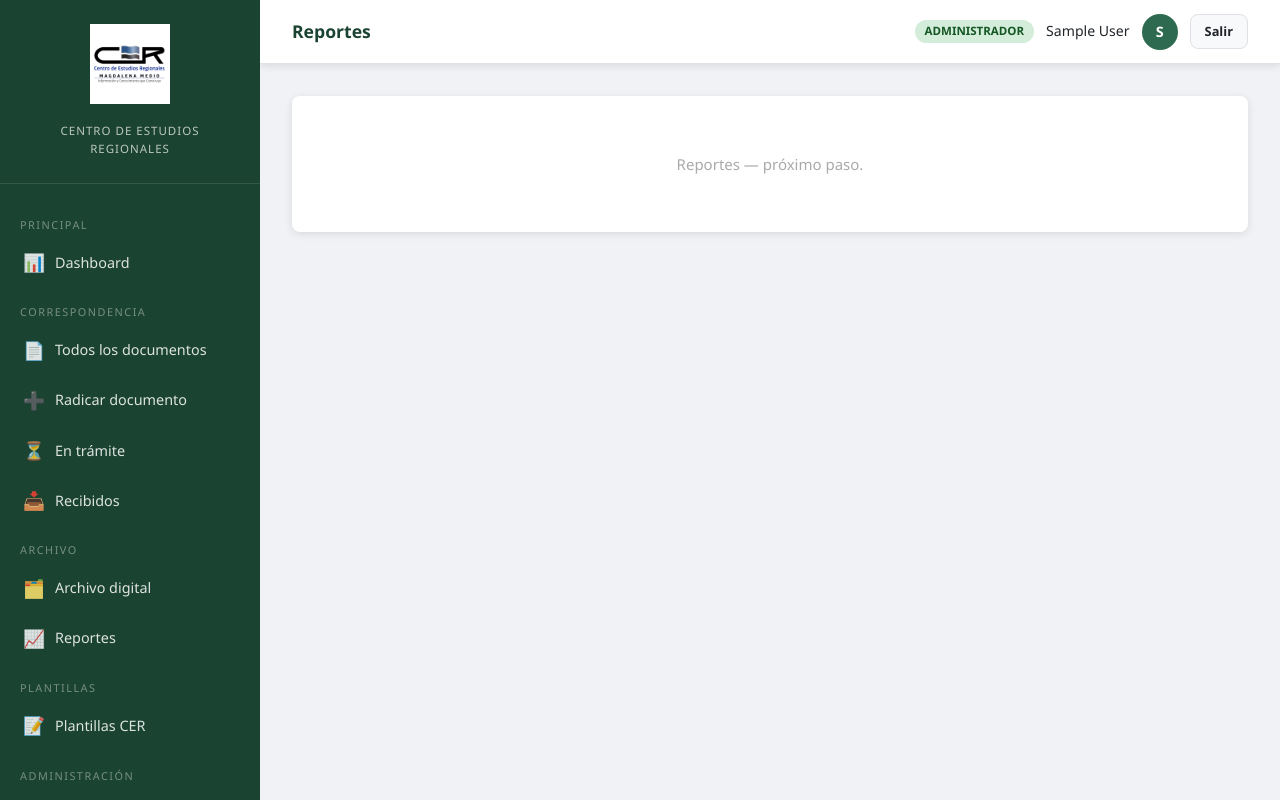
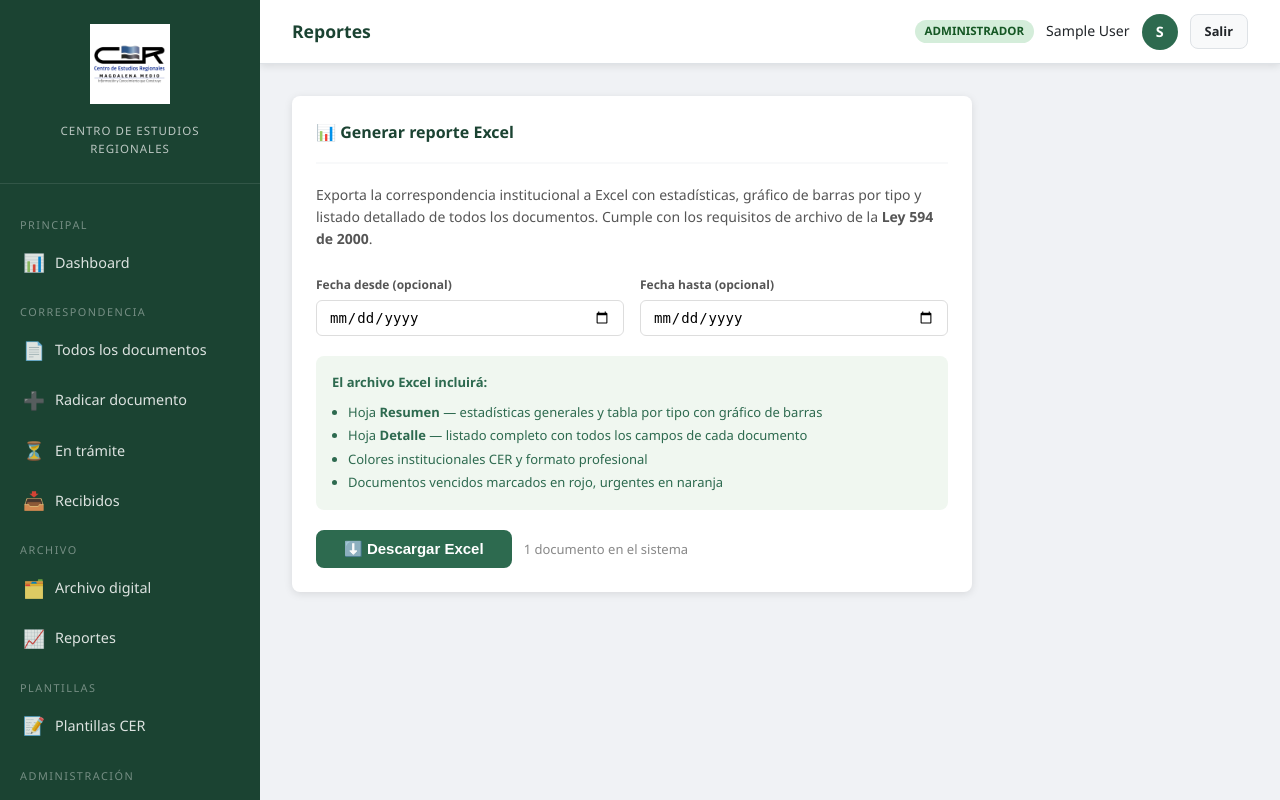
Before and after one commit to SwbasAprende/cer-correspondencia, a Django app: page /reportes/ in a window 1280 px wide. Run offline with Django 4.2, Linux system fonts and the light colour scheme; a user stored in the database is signed in; tables that the repository leaves empty hold one stand-in row (values such as "Sample post").

Commit message:
feat: reportes Excel institucionales con estadísticas y gráfico

```diff
--- a/reportes/urls.py
+++ b/reportes/urls.py
@@ -2,5 +2,6 @@ from django.urls import path
 from . import views
 
 urlpatterns = [
-    path('reportes/', views.reporte_lista, name='reporte_lista'),
+    path('reportes/',        views.reporte_lista,   name='reporte_lista'),
+    path('reportes/excel/',  views.exportar_excel,  name='exportar_excel'),
 ]
--- a/reportes/views.py
+++ b/reportes/views.py
@@ -1,7 +1,314 @@
 from django.shortcuts import render
 from django.contrib.auth.decorators import login_required
+from django.http import HttpResponse
+from django.utils import timezone
+from correspondencia.models import Documento
+import openpyxl
+from openpyxl.styles import (
+    PatternFill, Font, Alignment, Border, Side
+)
+from openpyxl.utils import get_column_letter
+from openpyxl.chart import BarChart, Reference
+import datetime
+
+
+# ── Colores institucionales CER ──────────────────────────────────────────────
+VERDE_OSCURO  = "1A3A2A"
+VERDE_MEDIO   = "2D6A4F"
+VERDE_CLARO   = "E8F5E9"
+BLANCO        = "FFFFFF"
+GRIS_CLARO    = "F5F5F5"
+GRIS_BORDE    = "DDDDDD"
+ROJO_VENCIDO  = "FFEBEE"
+NARANJA_URGENTE = "FFF3E0"
+
+
+def _borde_delgado():
+    lado = Side(style='thin', color=GRIS_BORDE)
+    return Border(left=lado, right=lado, top=lado, bottom=lado)
+
+
+def _celda_titulo(ws, fila, col_inicio, col_fin, texto):
+    """Escribe un título de sección con fondo verde oscuro."""
+    celda = ws.cell(row=fila, column=col_inicio, value=texto)
+    celda.font      = Font(bold=True, color=BLANCO, size=10)
+    celda.fill      = PatternFill("solid", fgColor=VERDE_OSCURO)
+    celda.alignment = Alignment(horizontal='left', vertical='center')
+    if col_fin > col_inicio:
+        ws.merge_cells(start_row=fila, start_column=col_inicio,
+                       end_row=fila, end_column=col_fin)
+
+
+def _celda_encabezado(celda, texto):
+    """Encabezado de columna — fondo verde medio, texto blanco."""
+    celda.value     = texto
+    celda.font      = Font(bold=True, color=BLANCO, size=9)
+    celda.fill      = PatternFill("solid", fgColor=VERDE_MEDIO)
+    celda.alignment = Alignment(horizontal='center', vertical='center', wrap_text=True)
+    celda.border    = _borde_delgado()
+
+
+def _celda_dato(celda, valor, par=False, color=None):
+    """Celda de dato con fondo alternado."""
+    celda.value     = valor
+    celda.font      = Font(size=9)
+    celda.alignment = Alignment(vertical='center', wrap_text=True)
+    celda.border    = _borde_delgado()
+    if color:
+        celda.fill  = PatternFill("solid", fgColor=color)
+    elif par:
+        celda.fill  = PatternFill("solid", fgColor=VERDE_CLARO)
+    else:
+        celda.fill  = PatternFill("solid", fgColor=BLANCO)
 
 
 @login_required
 def reporte_lista(request):
-    return render(request, 'reportes/lista.html', {})
+    """Vista del formulario de reportes."""
+    contexto = {
+        'total': Documento.objects.count(),
+        'hoy':   timezone.now().date(),
+    }
+    return render(request, 'reportes/lista.html', contexto)
+
+
+@login_required
+def exportar_excel(request):
+    """Genera y descarga el reporte Excel institucional del CER."""
+
+    # ── Filtro por fechas ────────────────────────────────────────────────────
+    fecha_desde_str = request.GET.get('fecha_desde', '')
+    fecha_hasta_str = request.GET.get('fecha_hasta', '')
+
+    docs = Documento.objects.all().order_by('-fecha_radicacion')
+
+    try:
+        if fecha_desde_str:
+            fecha_desde = datetime.date.fromisoformat(fecha_desde_str)
+            docs = docs.filter(fecha_radicacion__gte=fecha_desde)
+        if fecha_hasta_str:
+            fecha_hasta = datetime.date.fromisoformat(fecha_hasta_str)
+            docs = docs.filter(fecha_radicacion__lte=fecha_hasta)
+    except ValueError:
+        pass
+
+    docs = list(docs)
+
+    # ── Crear libro Excel ────────────────────────────────────────────────────
+    wb = openpyxl.Workbook()
+
+    # ════════════════════════════════════════════════════════════════════════
+    # HOJA 1 — RESUMEN
+    # ════════════════════════════════════════════════════════════════════════
+    ws1 = wb.active
+    ws1.title = "Resumen"
+    ws1.sheet_view.showGridLines = False
+    ws1.column_dimensions['A'].width = 30
+    ws1.column_dimensions['B'].width = 15
+    ws1.column_dimensions['C'].width = 15
+    ws1.column_dimensions['D'].width = 15
+    ws1.column_dimensions['E'].width = 15
+
+    fila = 1
+
+    # Encabezado institucional
+    ws1.row_dimensions[fila].height = 30
+    enc = ws1.cell(row=fila, column=1,
+                   value="CENTRO DE ESTUDIOS REGIONALES — CER")
+    enc.font      = Font(bold=True, color=VERDE_OSCURO, size=14)
+    enc.alignment = Alignment(horizontal='left', vertical='center')
+    ws1.merge_cells(f'A{fila}:E{fila}')
+
+    fila += 1
+    sub = ws1.cell(row=fila, column=1,
+                   value="Reporte de Correspondencia Institucional — Ley 594 de 2000")
+    sub.font      = Font(color="555555", size=10, italic=True)
+    sub.alignment = Alignment(horizontal='left', vertical='center')
+    ws1.merge_cells(f'A{fila}:E{fila}')
+
+    fila += 1
+    fecha_gen = ws1.cell(row=fila, column=1,
+                         value=f"Generado: {timezone.now().strftime('%d/%m/%Y %H:%M:%S')}")
+    fecha_gen.font      = Font(color="888888", size=9)
+    fecha_gen.alignment = Alignment(horizontal='left')
+    ws1.merge_cells(f'A{fila}:E{fila}')
+
+    if fecha_desde_str or fecha_hasta_str:
+        fila += 1
+        rango_txt = f"Período: {fecha_desde_str or 'inicio'} al {fecha_hasta_str or 'hoy'}"
+        rango_cel = ws1.cell(row=fila, column=1, value=rango_txt)
+        rango_cel.font      = Font(color="888888", size=9, italic=True)
+        rango_cel.alignment = Alignment(horizontal='left')
+        ws1.merge_cells(f'A{fila}:E{fila}')
+
+    fila += 2
+
+    # ── Estadísticas generales ───────────────────────────────────────────────
+    _celda_titulo(ws1, fila, 1, 5, "  ESTADÍSTICAS GENERALES")
+    ws1.row_dimensions[fila].height = 20
+    fila += 1
+
+    stats = [
+        ("Total de documentos",          len(docs)),
+        ("Documentos recibidos",          sum(1 for d in docs if d.estado == 'recibido')),
+        ("Documentos en trámite",         sum(1 for d in docs if d.estado == 'en_tramite')),
+        ("Documentos respondidos",        sum(1 for d in docs if d.estado == 'respondido')),
+        ("Documentos archivados",         sum(1 for d in docs if d.estado == 'archivado')),
+        ("Documentos vencidos",           sum(1 for d in docs if d.esta_vencido)),
+        ("Documentos urgentes",           sum(1 for d in docs if d.prioridad == 'urgente')),
+        ("Documentos confidenciales",     sum(1 for d in docs if d.prioridad == 'confidencial')),
+    ]
+
+    for i, (etiqueta, valor) in enumerate(stats):
+        ws1.row_dimensions[fila].height = 18
+        _celda_dato(ws1.cell(row=fila, column=1), etiqueta, par=(i % 2 == 0))
+        c_val = ws1.cell(row=fila, column=2, value=valor)
+        c_val.font      = Font(bold=True, size=11, color=VERDE_OSCURO)
+        c_val.alignment = Alignment(horizontal='center', vertical='center')
+        c_val.border    = _borde_delgado()
+        if i % 2 == 0:
+            c_val.fill = PatternFill("solid", fgColor=VERDE_CLARO)
+        fila += 1
+
+    fila += 2
+
+    # ── Documentos por tipo ──────────────────────────────────────────────────
+    _celda_titulo(ws1, fila, 1, 5, "  DOCUMENTOS POR TIPO")
+    ws1.row_dimensions[fila].height = 20
+    fila += 1
+
+    encabezados_tipo = ["Tipo", "Total", "Recibidos", "En Trámite", "Respondidos"]
+    for col, txt in enumerate(encabezados_tipo, 1):
+        _celda_encabezado(ws1.cell(row=fila, column=col), txt)
+    ws1.row_dimensions[fila].height = 20
+    fila_inicio_grafico = fila
+
+    tipos_labels = []
+    tipos_valores = []
+
+    for i, (codigo, nombre) in enumerate(Documento.Tipo.choices):
+        docs_tipo = [d for d in docs if d.tipo == codigo]
+        if not docs_tipo:
+            continue
+        ws1.row_dimensions[fila].height = 18
+        _celda_dato(ws1.cell(row=fila, column=1), nombre,            par=(i % 2 == 0))
+        _celda_dato(ws1.cell(row=fila, column=2), len(docs_tipo),    par=(i % 2 == 0))
+        _celda_dato(ws1.cell(row=fila, column=3),
+                    sum(1 for d in docs_tipo if d.estado == 'recibido'),   par=(i % 2 == 0))
+        _celda_dato(ws1.cell(row=fila, column=4),
+                    sum(1 for d in docs_tipo if d.estado == 'en_tramite'), par=(i % 2 == 0))
+        _celda_dato(ws1.cell(row=fila, column=5),
+                    sum(1 for d in docs_tipo if d.estado == 'respondido'), par=(i % 2 == 0))
+        tipos_labels.append(nombre)
+        tipos_valores.append(len(docs_tipo))
+        fila += 1
+
+    fila_fin_grafico = fila - 1
+    fila += 2
+
+    # ── Gráfico de barras por tipo ───────────────────────────────────────────
+    if tipos_valores:
+        chart = BarChart()
+        chart.type    = "col"
+        chart.title   = "Documentos por Tipo"
+        chart.y_axis.title = "Cantidad"
+        chart.x_axis.title = "Tipo"
+        chart.style   = 10
+        chart.width   = 18
+        chart.height  = 10
+
+        data = Reference(ws1,
+                         min_col=2, max_col=2,
+                         min_row=fila_inicio_grafico,
+                         max_row=fila_fin_grafico)
+        cats = Reference(ws1,
+                         min_col=1,
+                         min_row=fila_inicio_grafico + 1,
+                         max_row=fila_fin_grafico)
+        chart.add_data(data, titles_from_data=True)
+        chart.set_categories(cats)
+        ws1.add_chart(chart, f"A{fila}")
+
+    # ════════════════════════════════════════════════════════════════════════
+    # HOJA 2 — DETALLE
+    # ════════════════════════════════════════════════════════════════════════
+    ws2 = wb.create_sheet("Detalle")
+    ws2.sheet_view.showGridLines = False
+
+    # Anchos de columna
+    anchos = [12, 18, 10, 10, 12, 25, 25, 25, 40, 12, 12, 12, 20, 20]
+    for i, ancho in enumerate(anchos, 1):
+        ws2.column_dimensions[get_column_letter(i)].width = ancho
+
+    # Encabezado institucional hoja 2
+    ws2.row_dimensions[1].height = 28
+    enc2 = ws2.cell(row=1, column=1,
+                    value="CENTRO DE ESTUDIOS REGIONALES — CER · Detalle de Correspondencia")
+    enc2.font      = Font(bold=True, color=VERDE_OSCURO, size=12)
+    enc2.alignment = Alignment(horizontal='left', vertical='center')
+    ws2.merge_cells('A1:N1')
+
+    ws2.row_dimensions[2].height = 18
+    sub2 = ws2.cell(row=2, column=1,
+                    value=f"Generado: {timezone.now().strftime('%d/%m/%Y %H:%M')}  |  Total: {len(docs)} documentos")
+    sub2.font      = Font(color="888888", size=9, italic=True)
+    sub2.alignment = Alignment(horizontal='left', vertical='center')
+    ws2.merge_cells('A2:N2')
+
+    # Encabezados de columnas
+    fila2 = 4
+    ws2.row_dimensions[fila2].height = 30
+    cols = [
+        "Radicado", "Fecha Radicación", "Tipo", "Flujo",
+        "Prioridad", "Remitente", "Destinatario", "Entidad",
+        "Asunto", "Estado", "Fecha Límite", "Fecha Respuesta",
+        "Responsable", "Radicado Por"
+    ]
+    for col, txt in enumerate(cols, 1):
+        _celda_encabezado(ws2.cell(row=fila2, column=col), txt)
+
+    fila2 += 1
+
+    for i, doc in enumerate(docs):
+        ws2.row_dimensions[fila2].height = 16
+        par = (i % 2 == 0)
+
+        # Color especial para vencidos y urgentes
+        if doc.esta_vencido:
+            color_fila = ROJO_VENCIDO.replace("#", "")
+        elif doc.prioridad == 'urgente':
+            color_fila = NARANJA_URGENTE.replace("#", "")
+        else:
+            color_fila = None
+
+        valores = [
+            doc.radicado,
+            doc.fecha_radicacion.strftime('%d/%m/%Y') if doc.fecha_radicacion else '',
+            doc.get_tipo_display(),
+            doc.get_flujo_display(),
+            doc.get_prioridad_display(),
+            doc.remitente,
+            doc.destinatario,
+            doc.entidad or '',
+            doc.asunto,
+            doc.get_estado_display(),
+            doc.fecha_limite.strftime('%d/%m/%Y') if doc.fecha_limite else '',
+            doc.fecha_respuesta.strftime('%d/%m/%Y') if doc.fecha_respuesta else '',
+            str(doc.responsable) if doc.responsable else '',
+            str(doc.radicado_por) if doc.radicado_por else '',
+        ]
+
+        for col, valor in enumerate(valores, 1):
+            _celda_dato(ws2.cell(row=fila2, column=col), valor,
+                        par=par, color=color_fila)
+
+        fila2 += 1
+
+    # ── Generar respuesta HTTP ───────────────────────────────────────────────
+    nombre_archivo = f"reporte_CER_{timezone.now().strftime('%Y%m%d_%H%M')}.xlsx"
+    response = HttpResponse(
+        content_type='application/vnd.openxmlformats-officedocument.spreadsheetml.sheet'
+    )
+    response['Content-Disposition'] = f'attachment; filename="{nombre_archivo}"'
+    wb.save(response)
+    return response
--- a/templates/correspondencia/lista.html
+++ b/templates/correspondencia/lista.html
@@ -80,6 +80,7 @@
         {{ total }} resultado{% if total != 1 %}s{% endif %}
       </span>
     </span>
+
     {% if user.puede_radicar %}
       <a href="{% url 'documento_nuevo' %}" class="btn-cer btn-primario">➕ Radicar nuevo</a>
     {% endif %}
--- a/templates/reportes/lista.html
+++ b/templates/reportes/lista.html
@@ -1,8 +1,62 @@
 {% extends "base/base.html" %}
 {% block titulo %}Reportes{% endblock %}
 {% block topbar_titulo %}Reportes{% endblock %}
+
 {% block contenido %}
-<div class="cer-card">
-  <p style="color:#aaa;text-align:center;padding:32px;">Reportes — próximo paso.</p>
+
+<div class="cer-card" style="max-width:680px;">
+  <div class="cer-card-header">
+    <span class="cer-card-titulo">📊 Generar reporte Excel</span>
+  </div>
+
+  <p style="color:#555;font-size:14px;margin-bottom:24px;line-height:1.6;">
+    Exporta la correspondencia institucional a Excel con estadísticas,
+    gráfico de barras por tipo y listado detallado de todos los documentos.
+    Cumple con los requisitos de archivo de la <strong>Ley 594 de 2000</strong>.
+  </p>
+
+  <form method="get" action="{% url 'exportar_excel' %}">
+    <div style="display:grid;grid-template-columns:1fr 1fr;gap:16px;margin-bottom:20px;">
+      <div>
+        <label style="font-size:12px;font-weight:600;color:#555;display:block;margin-bottom:6px;">
+          Fecha desde (opcional)
+        </label>
+        <input
+          type="date"
+          name="fecha_desde"
+          style="width:100%;padding:8px 12px;border:1px solid #ddd;border-radius:6px;font-size:14px;box-sizing:border-box;">
+      </div>
+      <div>
+        <label style="font-size:12px;font-weight:600;color:#555;display:block;margin-bottom:6px;">
+          Fecha hasta (opcional)
+        </label>
+        <input
+          type="date"
+          name="fecha_hasta"
+          value="{{ hoy }}"
+          style="width:100%;padding:8px 12px;border:1px solid #ddd;border-radius:6px;font-size:14px;box-sizing:border-box;">
+      </div>
+    </div>
+
+    <div style="background:#f0f7f0;border-radius:8px;padding:16px;margin-bottom:20px;font-size:13px;color:#2d6a4f;">
+      <strong>El archivo Excel incluirá:</strong>
+      <ul style="margin:8px 0 0 16px;line-height:1.8;">
+        <li>Hoja <strong>Resumen</strong> — estadísticas generales y tabla por tipo con gráfico de barras</li>
+        <li>Hoja <strong>Detalle</strong> — listado completo con todos los campos de cada documento</li>
+        <li>Colores institucionales CER y formato profesional</li>
+        <li>Documentos vencidos marcados en rojo, urgentes en naranja</li>
+      </ul>
+    </div>
+
+    <div style="display:flex;align-items:center;gap:12px;">
+      <button type="submit" class="btn-cer btn-primario" style="padding:10px 28px;font-size:15px;">
+        ⬇️ Descargar Excel
+      </button>
+      <span style="font-size:13px;color:#888;">
+        {{ total }} documento{% if total != 1 %}s{% endif %} en el sistema
+      </span>
+    </div>
+  </form>
 </div>
+
 {% endblock %}
```
Also changed, not shown: correspondencia/views.py (+73 -0 lines), requirements.txt (+12 -1 lines).
